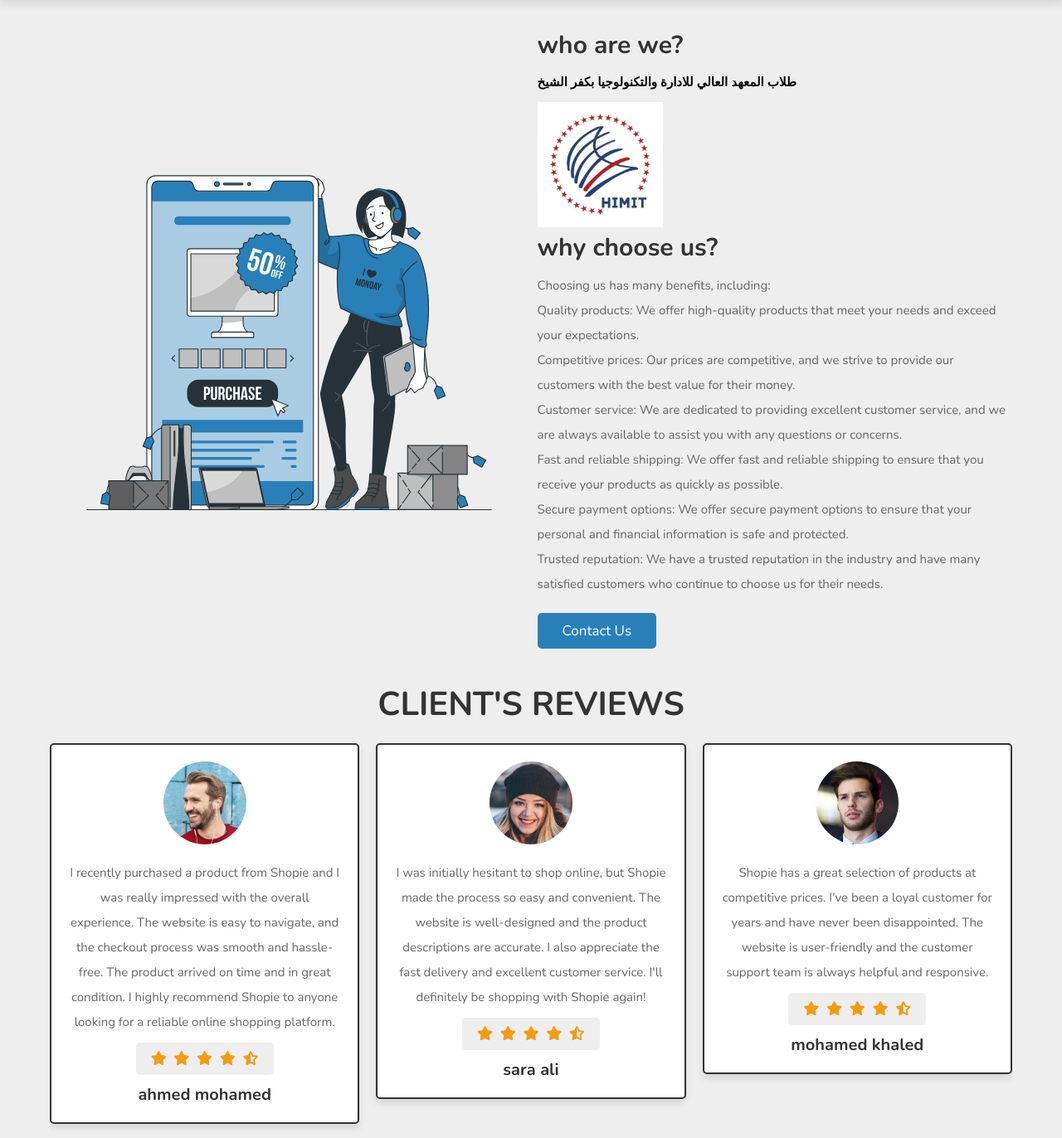
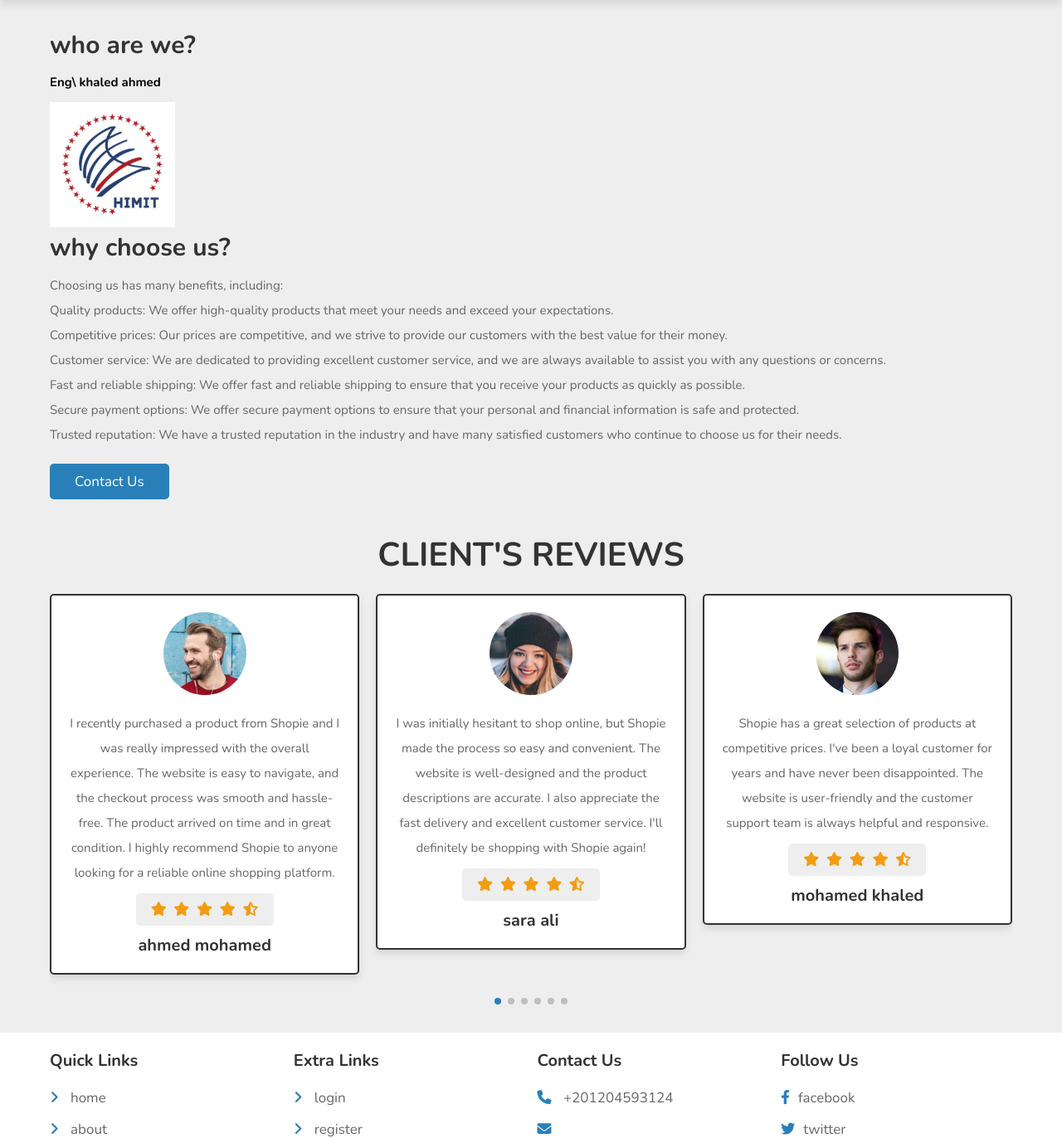
Before and after one commit to khaled312001/shopi, a PHP site: page /about.php in a window 1280 px wide. Shown: the part 74-1446 px from the top of the page at 83% size. Run offline with PHP 8.4, Linux system fonts and the light colour scheme; data comes from the database, SQL or seed files in the repository; some libraries are stand-ins or nearby versions.

Commit message:
Update about.php

```diff
--- a/about.php
+++ b/about.php
@@ -37,15 +37,13 @@
 
    <div class="row">
 
-      <div class="image">
-         <img src="images/about-img.svg" alt="">
-      </div>
+
 
       <div class="content">
       <br>
       <h3>who are we?</h3>
       <br>
-      <h2>طلاب المعهد العالي للادارة والتكنولوجيا بكفر الشيخ</h2>
+      <h2>Eng\ khaled ahmed</h2>
       <br>
 <img src="images\unnamed.jpg" style="width: 4cm; height: 4cm;">
 
```
